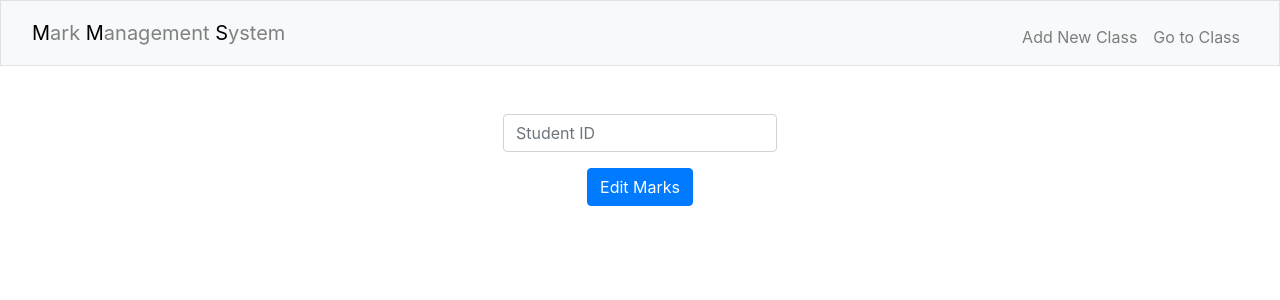
After one commit to yasithbuddhima/Mark-Management-System, a Flask app: template templates/editmarks.html in a window 1280 px wide. The commit adds this page. Shown: the top 300 px of the page. Run offline with Flask 3, Linux system fonts and the light colour scheme; the template is opened without the code that fills it, so the values that code supplies are empty; some libraries are stand-ins or nearby versions.

Commit message:
Implement edit marks

```diff
--- a/app.py
+++ b/app.py
@@ -193,5 +193,43 @@ def marksheet():
                            final_marks_db=final_marks_db,
                            marks_by_desc=marks_by_desc)
 
+@app.route("/editmarks", methods=["GET", "POST"])
+@login_required
+def editmarks():
+    if request.method == "GET":
+        class_id = session["class_id"]
+        student_id = request.args.get("student_id")
+        marks_db = []
+        if student_id:
+            student_id = int(student_id)
+            marks_db = db.execute("SELECT subject , mark FROM students WHERE student_id = ? AND class_id = ?" , student_id,class_id)
+
+        num_of_students = db.execute("SELECT MAX(student_id) AS num_of_students FROM students WHERE class_id = ? ", class_id)
+        num_of_students = int(num_of_students[0]["num_of_students"])
+        if student_id and (student_id < 0 or student_id > num_of_students):
+            flash("Invalied Student Id","danger")
+            return redirect("/editmarks")
+
+        return render_template("editmarks.html",
+                               student_id=student_id,
+                               num_of_students=num_of_students,
+                               marks_db=marks_db)
+    else:
+        class_id = session["class_id"]
+        subject = request.form.get("subject")
+        new_mark = request.form.get("new_mark")
+        new_mark = int(new_mark)
+        student_id = request.form.get("student_id")
+        if not subject or not new_mark:
+            flash("Fill all details" , "danger")
+            return redirect(f"/editmarks?student_id={student_id}")
+        elif new_mark > 100 :
+            flash("Invalied mark" , "danger")
+            return redirect(f"/editmarks?student_id={student_id}")
+
+        db.execute("UPDATE students SET mark = ? WHERE student_id = ? AND class_id = ? AND subject = ?", new_mark,student_id,class_id,subject)
+        flash(f"Successfully changed student id:-{student_id}  {subject} marks to {new_mark}","info")
+        return render_template("editmarks.html")
+
 if __name__ == "__main__":
     app.run(debug=True ,host='0.0.0.0')
--- /dev/null
+++ b/templates/editmarks.html
@@ -0,0 +1,36 @@
+{% extends "layout.html" %}
+
+{% block title %}
+    Edit Marks
+{% endblock %}
+
+{% block main %}
+    {% if not student_id %}
+    <form action="/editmarks" method="get">
+        <div class="mb-3">
+            <input class="form-control mx-auto w-auto" name="student_id" placeholder="Student ID" type="number" max="{{num_of_students}}" required>
+        </div>
+        <button class="btn btn-primary" type="submit">Edit Marks</button>
+    </form>
+    {% else %}
+        <form action="/editmarks" method="post">
+            <div class="mb-3" style="font-weight: bolder;">
+                <h4> Student Id:- {{student_id}} </h4>
+                {% for mark in marks_db %}
+                    <h5> {{mark.subject}} :- {{mark.mark}} </h5>
+                {% endfor %}
+            </div>
+            <input name="student_id" value="{{student_id}}" hidden>
+            <select class="form-select mx-auto  mb-3" name="subject" style="width: 205px;" required>
+                <option disabled selected>Subject</option>
+                {% for mark in marks_db %}
+                    <option value="{{mark.subject}}">{{mark.subject}}</option>
+                {% endfor %}
+            </select>
+            <div class="mb-3">
+                <input class="form-control mx-auto w-auto" name="new_mark" placeholder="New Mark" type="number" min="0"  required>
+            </div>
+            <button class="btn btn-primary" type="submit">Edit Marks</button>
+        </form>
+    {% endif %}
+{% endblock %}
--- a/templates/layout.html
+++ b/templates/layout.html
@@ -25,6 +25,7 @@
                 {% if session["class_id"] %}
                     <ul class="navbar-nav me-auto mt-2">
                         <li class="nav-item"><a class="nav-link" href="/addmarks">Add marks</a></li>
+                        <li class="nav-item"><a class="nav-link" href="/editmarks">Edit marks</a></li>
                         <li class="nav-item"><a class="nav-link" href="/marksheet">View Marks</a></li>
                         <li class="nav-item"><a class="nav-link" href="/summery">Summery</a></li>
                         <li class="nav-item"><a class="nav-link" href="/percentage">Calculate Percentage</a></li>
```
